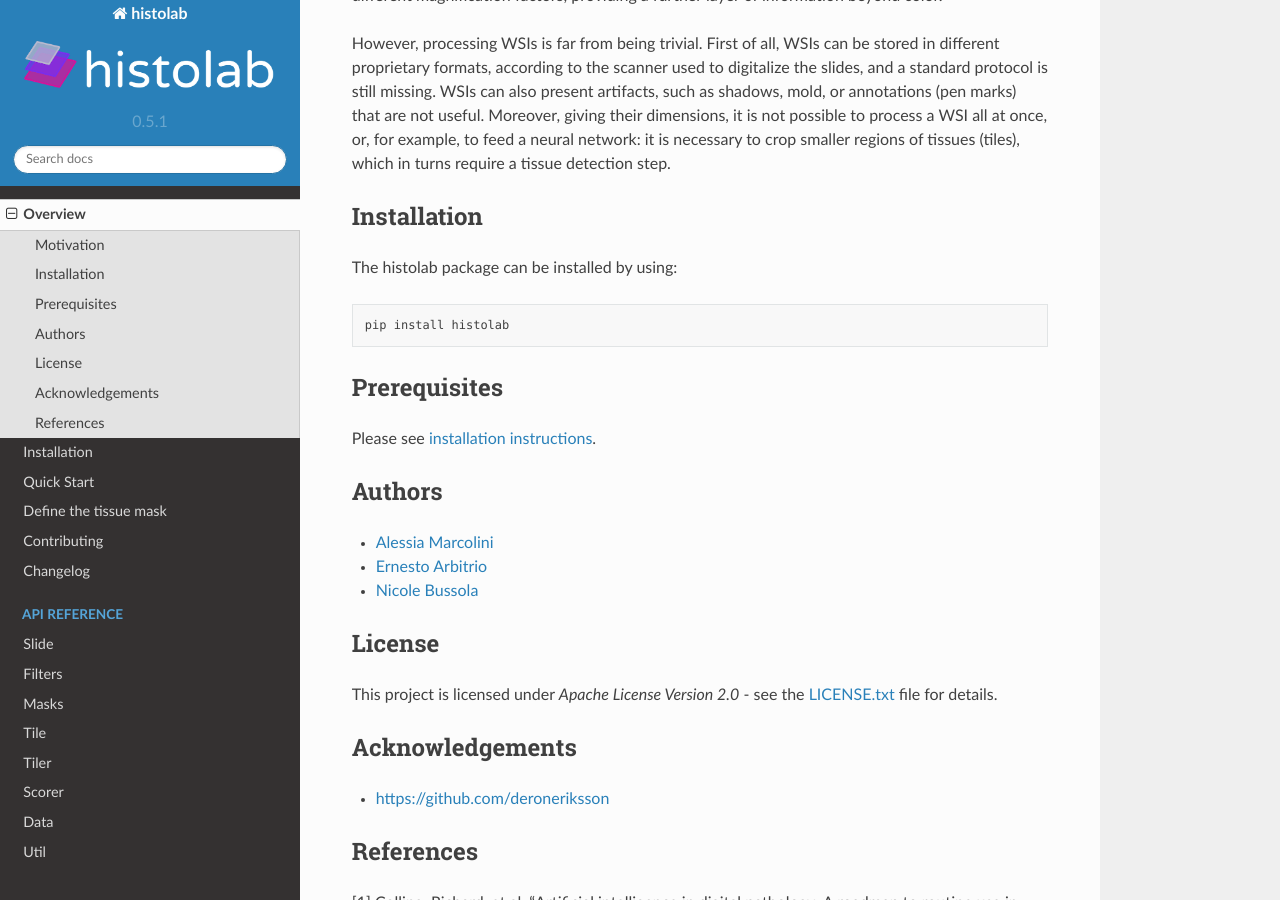
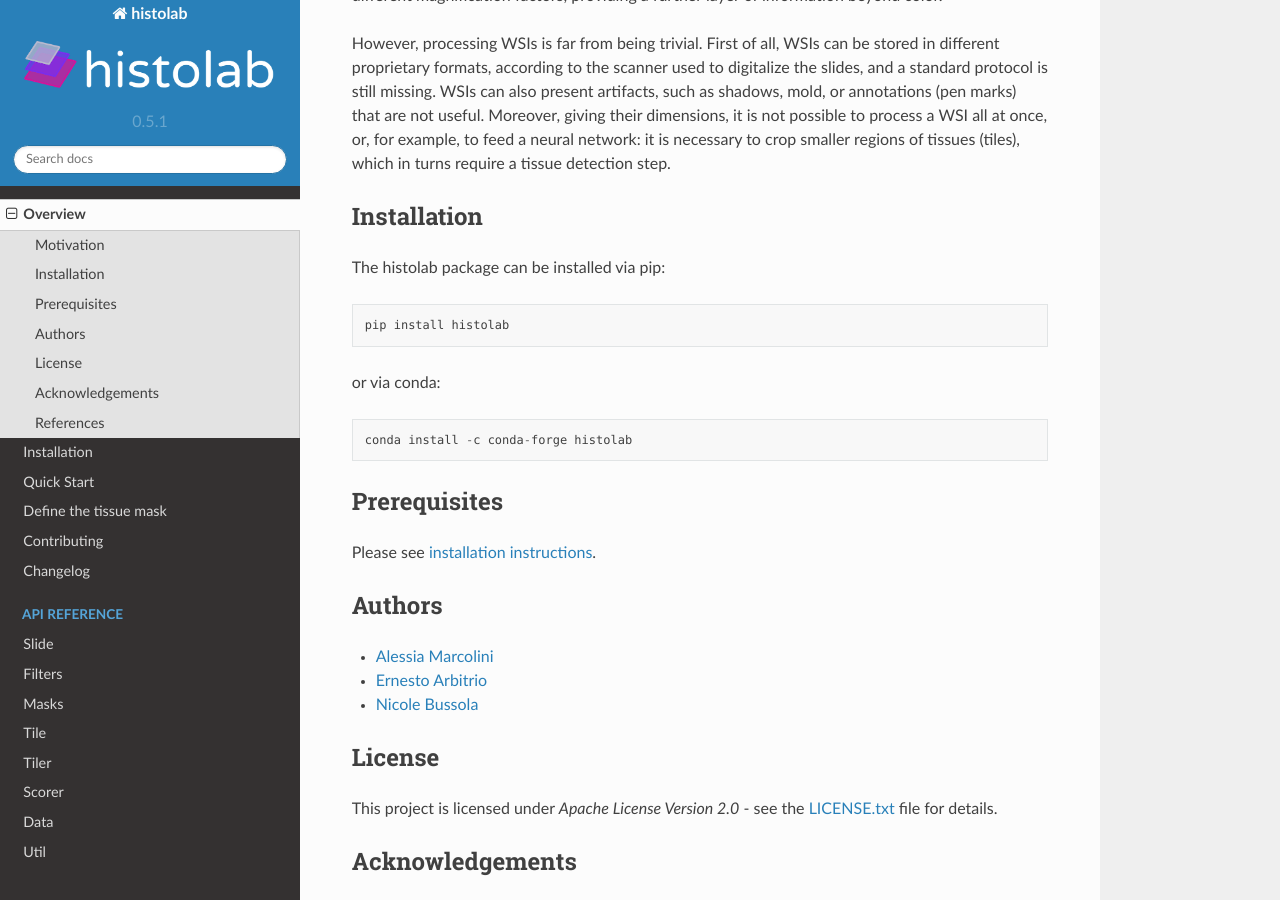
Before and after one commit to histolab/histolab, a Sphinx documentation site: the page built from docs/readme.rst, in a window 1280 px wide and 900 px high, scrolled down 1216 px. Built offline with Sphinx 7.4.7 and the Read the Docs theme 2.0.0, drawn with Linux system fonts in a browser that asks for light colours; formulas are drawn with MathJax 3.

Commit message:
Add conda installation info

```diff
--- a/docs/readme.rst
+++ b/docs/readme.rst
@@ -39,9 +39,14 @@ smaller regions of tissues (tiles), which in turns require a tissue detection st
 Installation
 ************
 
-The histolab package can be installed by using::
+The histolab package can be installed via pip::
 
    pip install histolab
+
+
+or via conda::
+
+   conda install -c conda-forge histolab
 
 
 Prerequisites
```
Also changed, not shown: README.md (+15 -8 lines), docs/quickstart.rst (+7 -0 lines).
